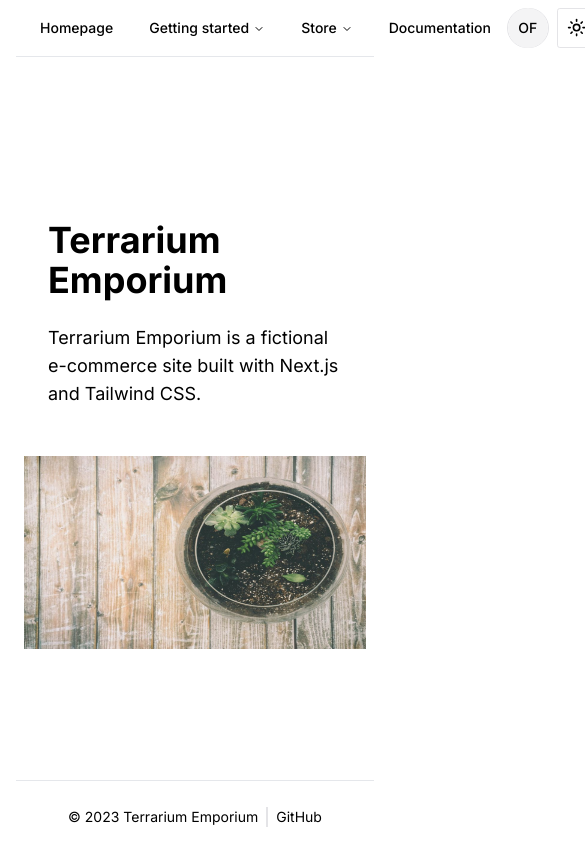
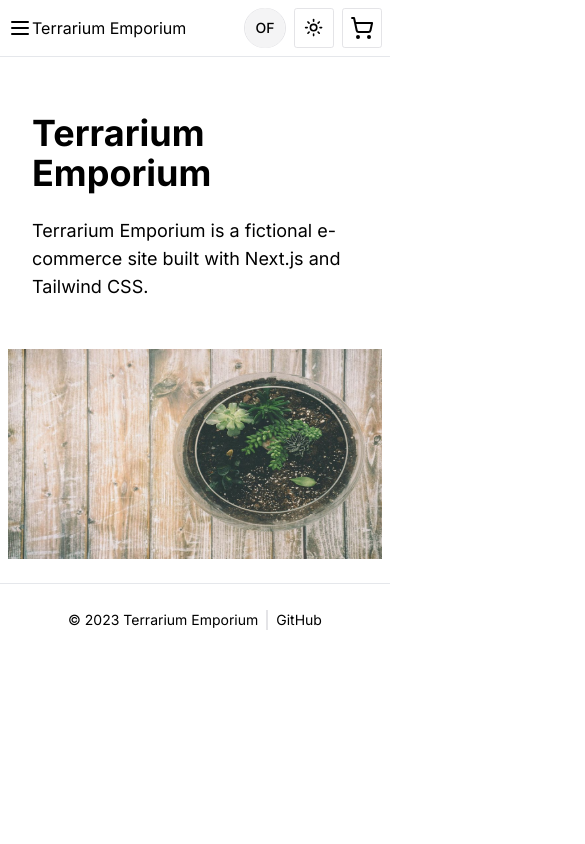
Before and after one commit to orenfackrell/nextjs-ecommerce, a Next.js app: page / in a window 390 px wide. Shown: the top 844 px of the page, 585 px wide, since content can reach past the window. Built offline with nearby package versions, Linux system fonts and the light colour scheme; a web font is replaced by a local one.

Commit message:
make page responsive to smaller screens

```diff
--- a/app/layout.tsx
+++ b/app/layout.tsx
@@ -11,7 +11,7 @@ export const metadata: Metadata = {
 export default function RootLayout({ children }: { children: React.ReactNode }) {
   return (
     <html lang="en">
-      <body className={`${inter.className} antialiased w-screen h-screen m-auto px-4`}>
+      <body className={`${inter.className} antialiased w-fit h-screen m-auto md:px-4`}>
         <ThemeProvider
           attribute="class"
           defaultTheme="system"
--- a/app/page.tsx
+++ b/app/page.tsx
@@ -4,12 +4,17 @@ import { NavMenu } from './components/navbar';
 import { UserIcons } from './components/user-icons';
 import { Footer } from './components/footer';
 import { Hero } from './components/hero';
+import { NavSheet } from './components/navsheet';
 
 export default function Home() {
   return (
-    <main className="h-screen flex flex-col justify-between">
-      <nav className="flex justify-between border-b p-2 mb-2">
+    <main className="h-screen flex flex-col md:transition-all">
+      <nav className="hidden md:flex justify-between border-b p-2 mb-2">
         <NavMenu />
+        <UserIcons />
+      </nav>
+      <nav className="flex md:hidden justify-between border-b p-2 mb-2">
+        <NavSheet />
         <UserIcons />
       </nav>
 
```
